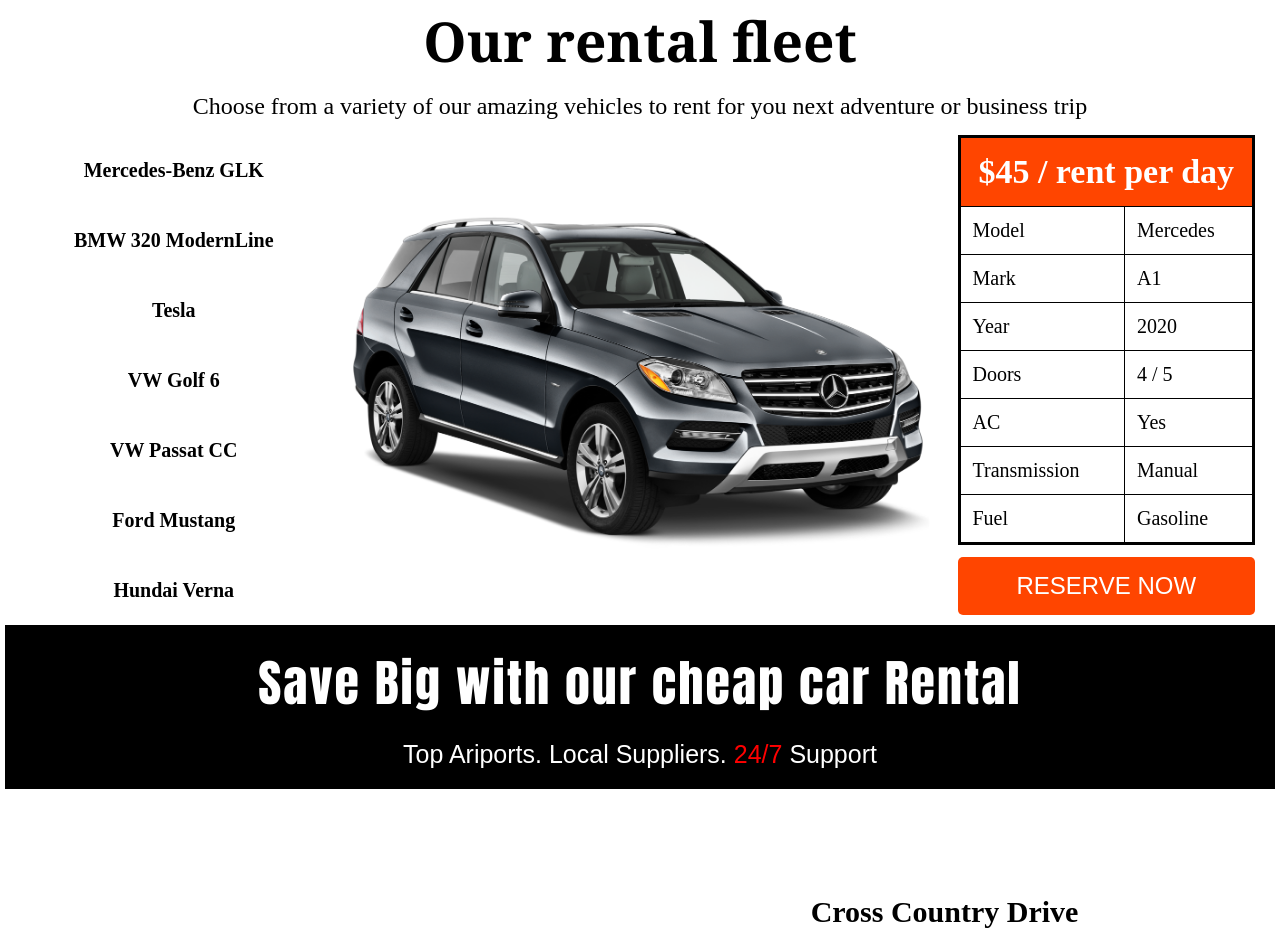
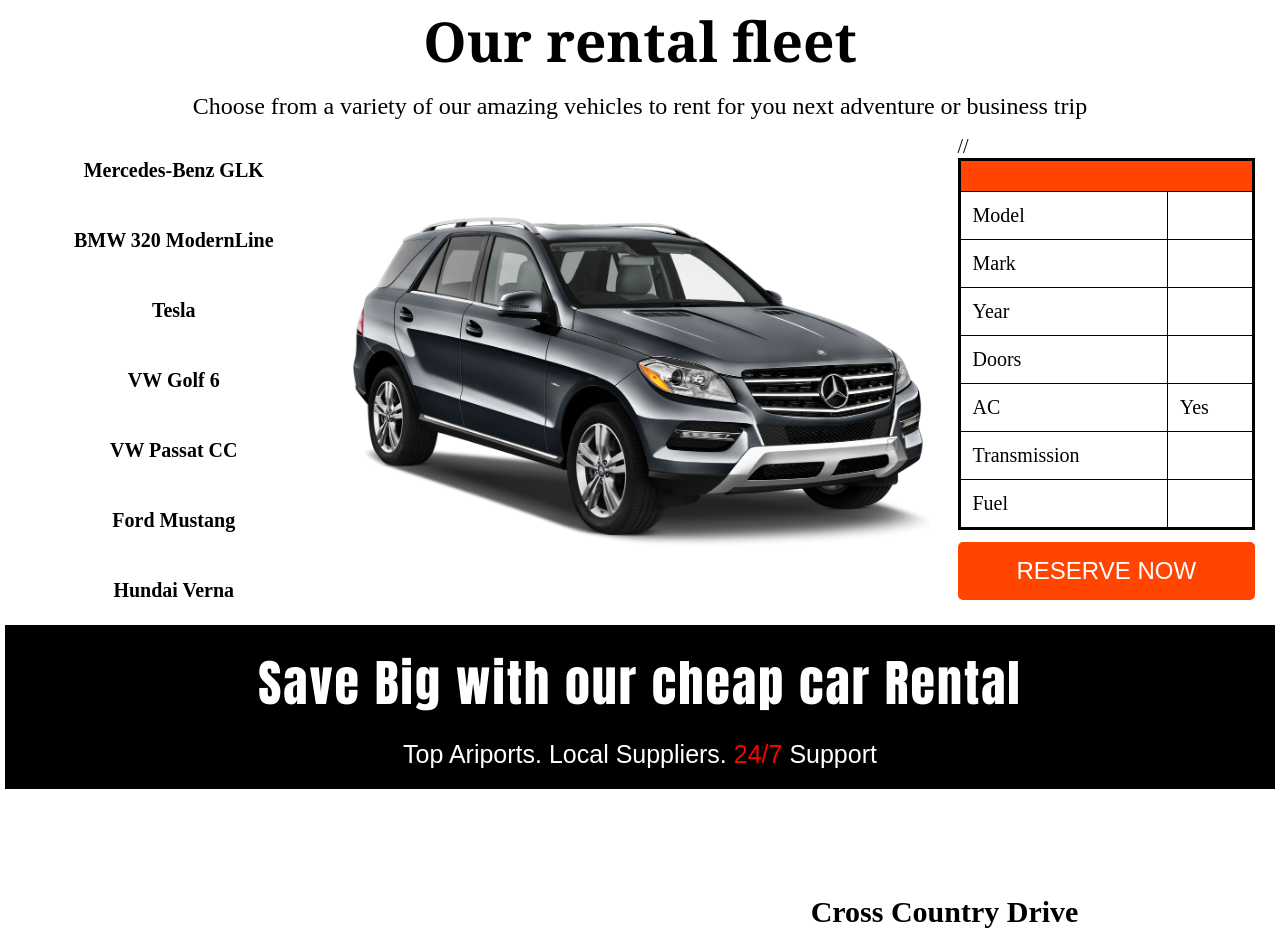
Before and after one commit to Bikash-2202/Web-devlopment-projects, a plain HTML site: page Intermediate Project/Project 6 Car rental Website/index.html in a window 1280 px wide. Shown: the part 1399-2334 px from the top of the page. Drawn offline with nearby package versions, Linux system fonts and the light colour scheme.

Commit message:
Update index.html
Update the Chart

```diff
--- a/Intermediate Project/Project 6 Car rental Website/index.html
+++ b/Intermediate Project/Project 6 Car rental Website/index.html
@@ -150,39 +150,40 @@
             </div>
             <div class="vehicle-about">
                 <table>
-                    <thead>
+                    //
+                   <thead>
                         <tr>
-                            <th colspan="2">$45 / rent per day</th>
+                            <th colspan="2" id="price"></th>
                         </tr>
                     </thead>
                     <tbody>
                         <tr>
                             <td>Model</td>
-                            <td>Mercedes</td>
+                            <td id="model"></td>
                         </tr>
                         <tr>
                             <td>Mark</td>
-                            <td>A1</td>
+                            <td id="mark"></td>
                         </tr>
                         <tr>
                             <td>Year</td>
-                            <td>2020</td>
+                            <td id="year"></td>
                         </tr>
                         <tr>
                             <td>Doors</td>
-                            <td>4 / 5</td>
+                            <td id="door"></td>
                         </tr>
                         <tr>
                             <td>AC</td>
-                            <td>Yes</td>
+                            <td id="ac">Yes</td>
                         </tr>
                         <tr>
                             <td>Transmission</td>
-                            <td>Manual</td>
+                            <td id="transmission"></td>
                         </tr>
                         <tr>
                             <td>Fuel</td>
-                            <td>Gasoline</td>
+                            <td id="fuel"></td>
                         </tr>
                     </tbody>
                 </table>
```
